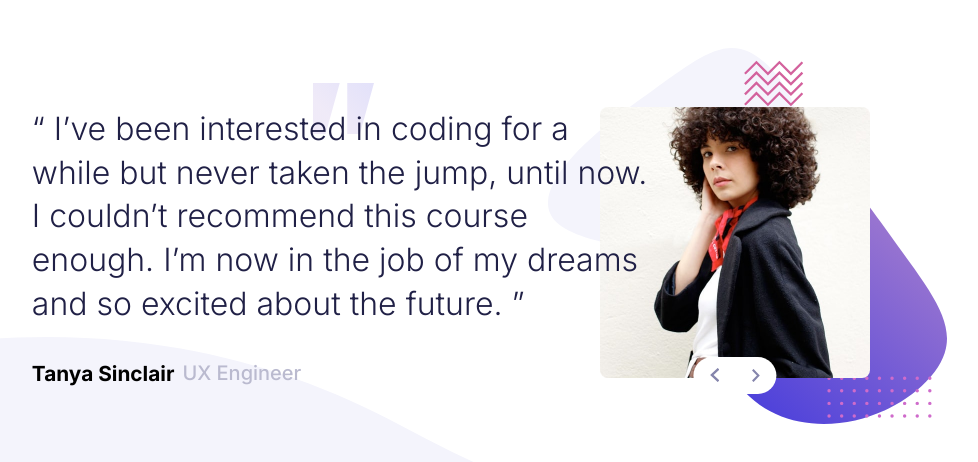
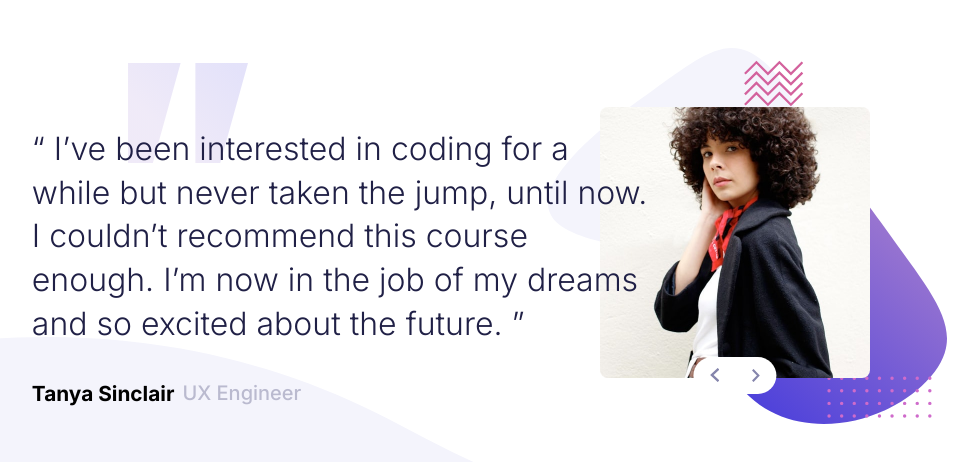
Before and after one commit to mrcordova/coding-bootcamp-testimonials-slider, a plain HTML site: page index.html in a window 1280 px wide. Shown: the part 164-626 px from the top of the page, without its empty margins (133-1111 px from the left). Drawn offline with Linux system fonts and the light colour scheme.

Commit message:
sizing for quote images

```diff
--- a/css/style.css
+++ b/css/style.css
@@ -123,7 +123,7 @@ main {
   /* font-size: 1.12rem; */
   /* width: 29ch; */
   /* Desktop */
-  padding-block-start: 1.5rem;
+  padding-block-start: 4rem;
   line-height: 1.37;
   font-size: 2rem;
 
@@ -165,6 +165,7 @@ main {
     flex: 0;
     /* inline-size: 150px; */
     /* margin-inline-start: 19rem; */
+    /* overflow: visible; */
     inline-size: 30rem;
     /* flex-wrap: nowrap; */
 
@@ -174,4 +175,9 @@ main {
   .profile-info {
     flex-direction: row;
   }
+
+  .quote {
+    background: url("../images/pattern-quotes.svg") no-repeat left 6rem top /
+      7.5rem;
+  }
 }
```
